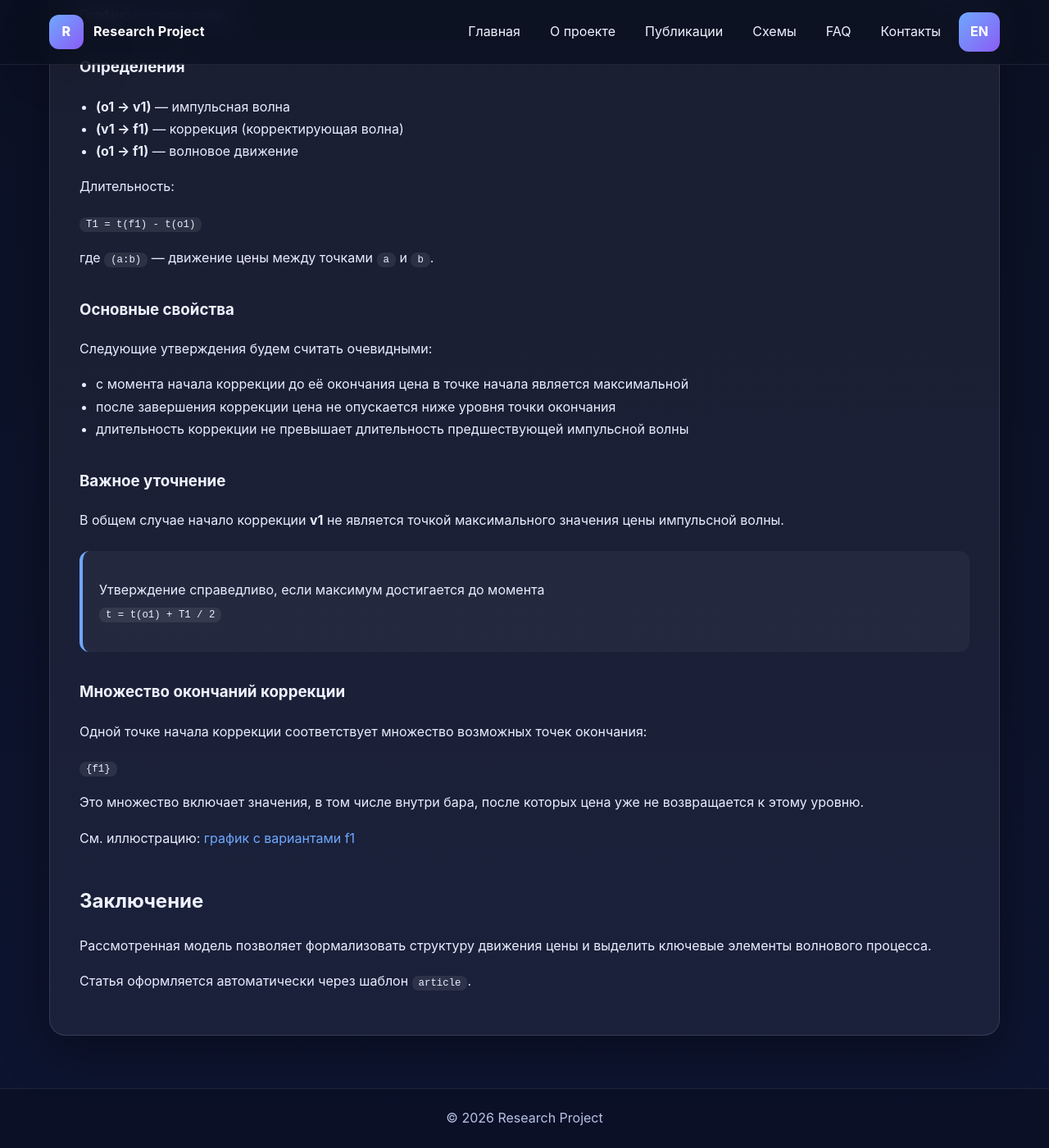
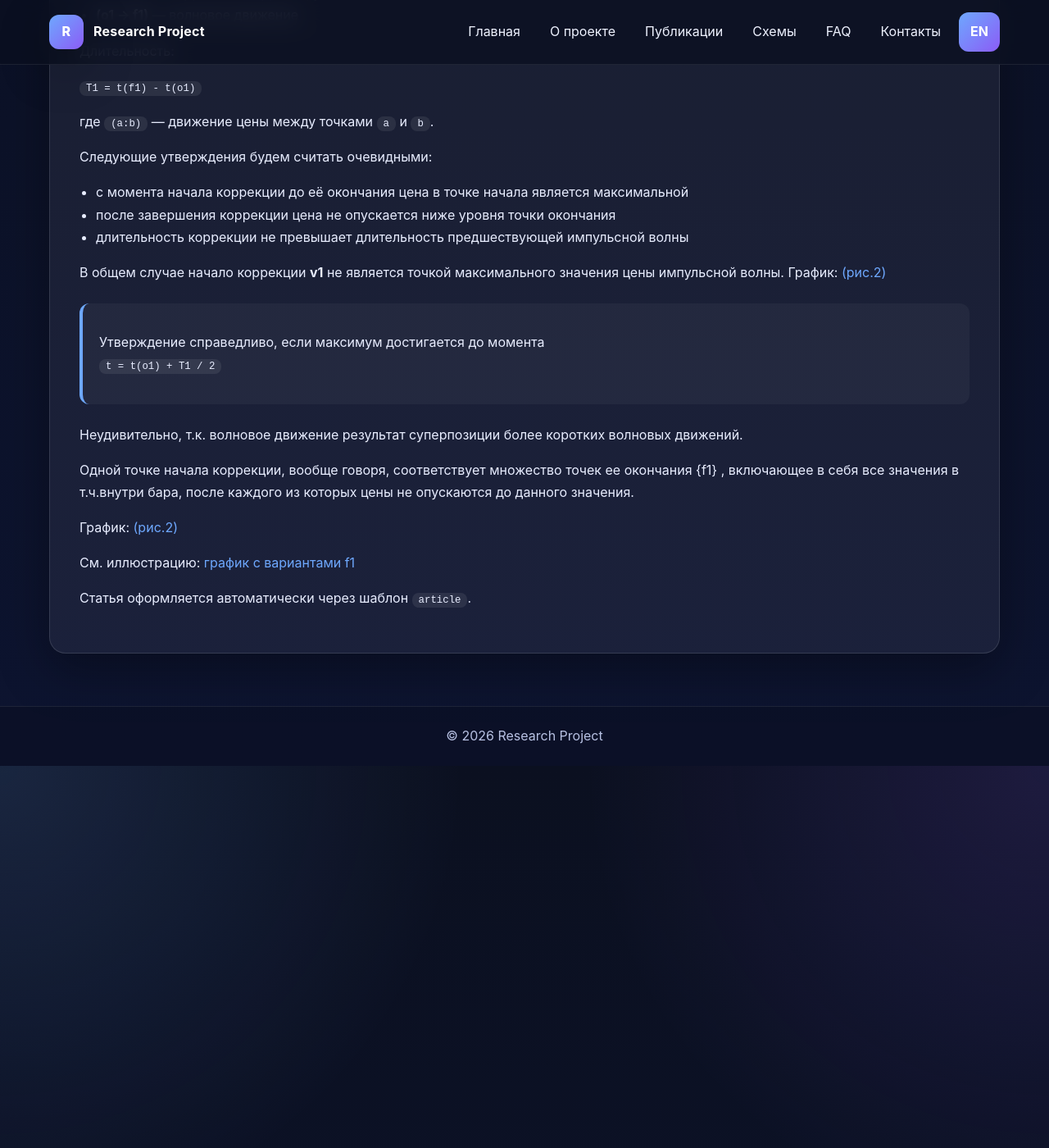
Before and after one commit to naoumov-ilia/naoumov-ilia.github.io, a Jekyll site: the page built from ru/articles/article-1.md, in a window 1280 px wide and 1400 px high, scrolled down 635 px. Shown: the whole window at 82% size. Built offline with Jekyll 4.4.1, drawn with Linux system fonts in a browser that asks for light colours; some of the changed text lies outside the part shown.

Commit message:
Update article-1.md

```diff
--- a/ru/articles/article-1.md
+++ b/ru/articles/article-1.md
@@ -6,17 +6,15 @@ description: Пример описания волнового движения
 permalink: /ru/articles/article-1/
 ---
 
-## Введение
 
-Рассмотрим модель волнового движения цены во времени.
+Волновое движение.
 
-## Основная часть
 
 Рассмотрим график зависимости цены от времени.
 
 Пусть цена возрастает от минимального значения в точке **o1** до точки **v1**, далее уменьшается до точки **f1**, после которой рост продолжается.
 
-График: [открыть схему]({{ '/ru/diagrams/#graph-1' | relative_url }})
+График: [(рис.1)]({{ '/ru/diagrams/#graph-1' | relative_url }})
 
 ### Определения
 
@@ -30,33 +28,29 @@ permalink: /ru/articles/article-1/
 
 где `(a:b)` — движение цены между точками `a` и `b`.
 
-### Основные свойства
-
 Следующие утверждения будем считать очевидными:
 
 - с момента начала коррекции до её окончания цена в точке начала является максимальной
 - после завершения коррекции цена не опускается ниже уровня точки окончания
 - длительность коррекции не превышает длительность предшествующей импульсной волны
 
-### Важное уточнение
 
 В общем случае начало коррекции **v1** не является точкой максимального значения цены импульсной волны.
+График: [(рис.2)]({{ '/ru/diagrams/#graph-1' | relative_url }})
 
 > Утверждение справедливо, если максимум достигается до момента
 > `t = t(o1) + T1 / 2`
 
-### Множество окончаний коррекции
+Неудивительно, т.к. волновое движение результат суперпозиции более коротких волновых движений.
 
-Одной точке начала коррекции соответствует множество возможных точек окончания:
+ Одной точке начала коррекции, вообще говоря, соответствует множество точек ее окончания {f1} ,
+ включающее в себя все значения в т.ч.внутри бара, после каждого из которых цены  не опускаются
+ до данного значения.
 
-`{f1}`
-
-Это множество включает значения, в том числе внутри бара, после которых цена уже не возвращается к этому уровню.
+График: [(рис.2)]({{ '/ru/diagrams/#graph-1' | relative_url }})
 
 См. иллюстрацию: [график с вариантами f1]({{ '/ru/diagrams/#graph-2' | relative_url }})
 
-## Заключение
 
-Рассмотренная модель позволяет формализовать структуру движения цены и выделить ключевые элементы волнового процесса.
 
 Статья оформляется автоматически через шаблон `article`.
```
